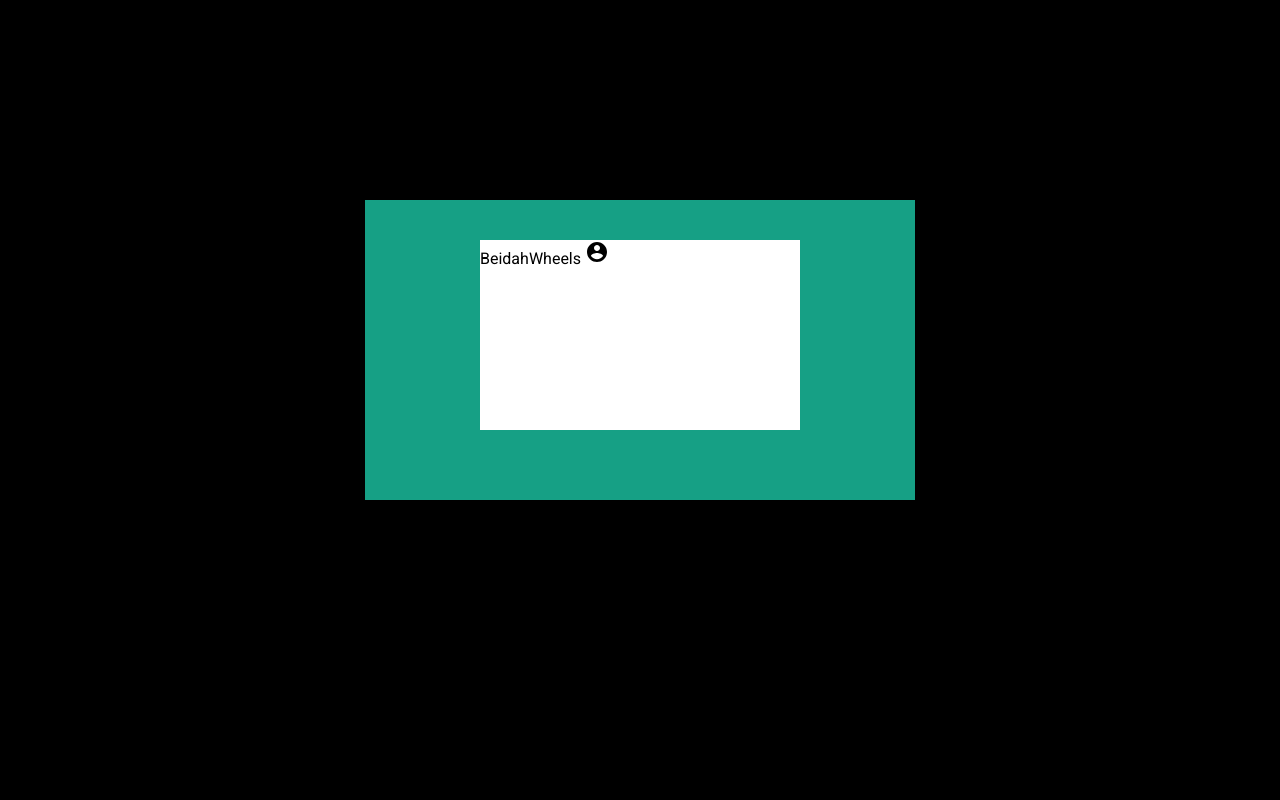
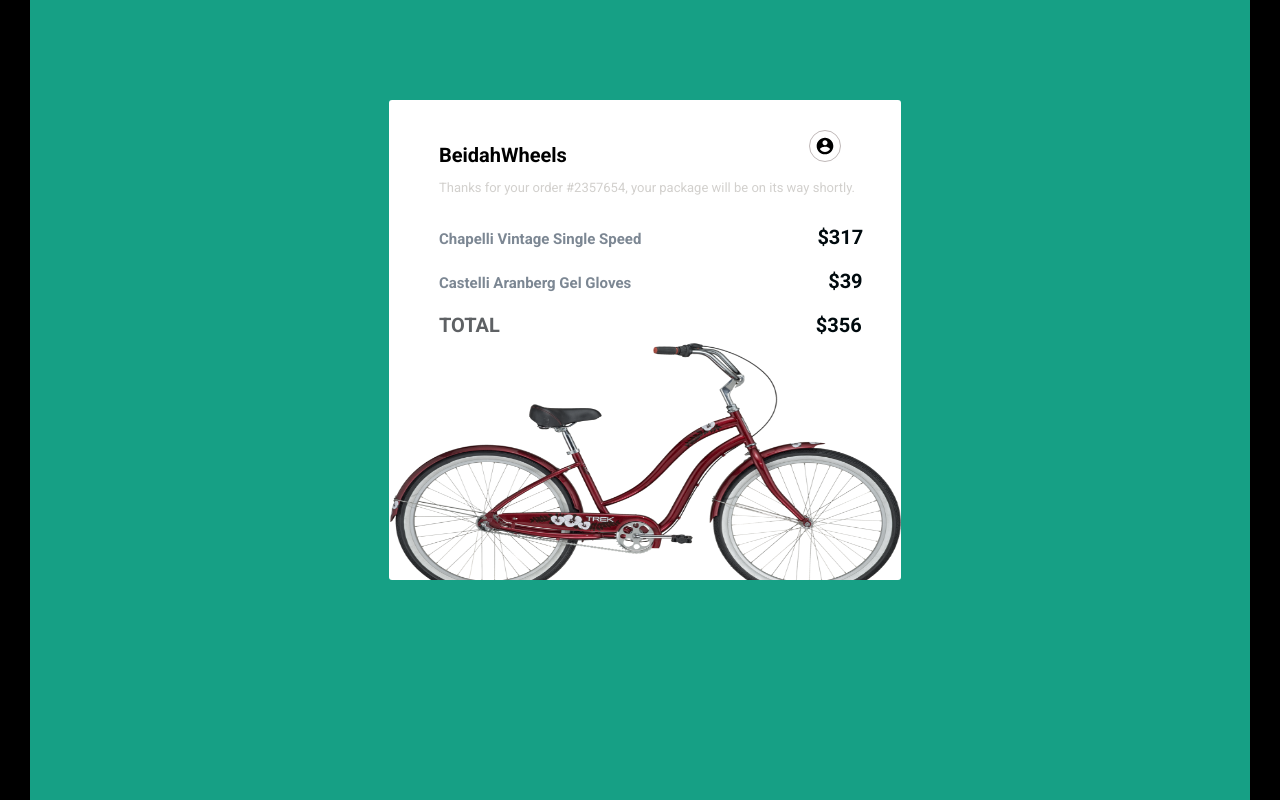
Before and after one commit to HubeidahOsalarmy/Loop1-step3, a plain HTML site: page index.html in a window 1280 px wide. Drawn offline with Linux system fonts and the light colour scheme.

Commit message:
Add files via upload

```diff
--- a/index.html
+++ b/index.html
@@ -15,10 +15,20 @@
           BeidahWheels
         </span>
         <img src="img/account.svg" class="acc">
-        <p class="thanks">
-
-
-
+        <p class="thanks">Thanks for your order #2357654, your package will be on its way shortly.</p>
+       <div class="first">
+       <span class="chap">Chapelli Vintage Single Speed</span>
+       <span class="dollar">&dollar;317</span>
+       </div>
+       <div class="second">
+        <span class="chap">Castelli Aranberg Gel Gloves</span>
+        <span class="dollars">&dollar;39</span>
+        </div>
+        <div class="third">
+          <span class="chapt">TOTAL</span>
+          <span class="dollar">&dollar;356</span>
+          </div>
+         <img src="img/bicycle.png" class="bike">
        </div>
 
     </div>
--- a/styles.css
+++ b/styles.css
@@ -10,17 +10,98 @@
 }
 .green {
     background-color: #16a085;
-    height: 300px;
-    width: 550px;
+    height: 100vh;
+    width: 100vw;
     display: flex;
     justify-content: center;
+    margin-right: 30px;
     margin-left: 30px;
-    margin-right: 30px;
-    margin-top: 200px;
 }
 .white {
     background-color: white;
-    margin-top: 40px;
-    width: 40vh;
-    margin-bottom: 70px;
+    margin-top: 100px;
+    width: 40vw;
+    margin-bottom: 50px;
+    height: 60vh;
+    border-radius: 3px;
+    margin-left: 10px;
+    position: relative;
+    overflow: hidden;
 }
+.beidah {
+    margin-left: 50px;
+    margin-right: 170px;
+    margin-top: 20px;
+    font-weight: bolder;
+    font-size: 20px;
+}
+.acc {
+    margin-top: 30px;
+    margin-left: 67px;
+    width: 20px;
+    height: 20px;
+    border: 0.5px rgb(192, 185, 185) solid;
+    border-radius: 50%;
+    padding: 5px;
+
+}
+.acc:hover {
+    box-shadow: 0px 0px 20px rgba(82, 78, 78, 0.9);
+    cursor: pointer;
+}
+.thanks {
+    font-size: 13px;
+    color: #d2d0cd;
+    margin-left: 50px;
+    margin-top: 13px;
+}
+.bike {
+    width: 40vw;
+    height: 300px;
+    padding-top: 30px;
+    position: absolute;
+    top: 170px;
+}
+.first {
+    margin-top: 30px;
+    margin-left: 50px;
+    margin-bottom: 10px;
+
+}
+.second {
+    margin-top: 20px;
+    margin-left: 50px;
+
+    margin-bottom: 10px;
+}
+.third {
+    margin-top: 20px;
+    margin-left: 50px;
+
+
+}
+.dollar {
+    margin-left: 52px;
+    color: #000a0e;
+    font-weight: bolder;
+    font-size: 20px;
+}
+.dollars {
+    margin-left: 73px;
+    color: #000a0e;
+    font-weight: bolder;
+    font-size: 20px;
+}
+.chap {
+    margin-right: 120px;
+    color: #7c8793;
+    font-size: 15px;
+    font-weight: bolder;
+
+}
+.chapt {
+    margin-right: 260px;
+    color: #5e6164;
+    font-size: 20px;
+    font-weight: bolder;
+}
```
